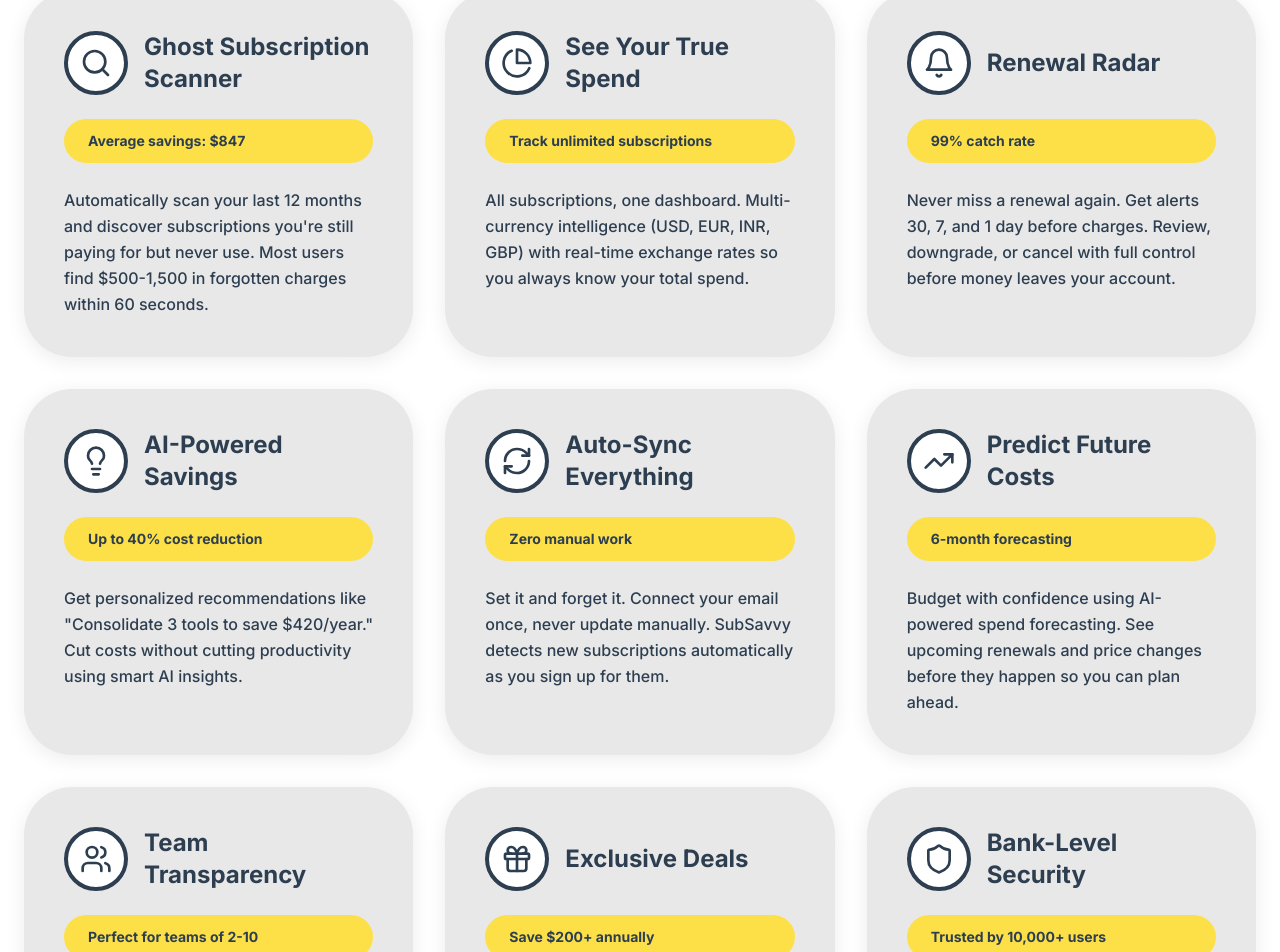
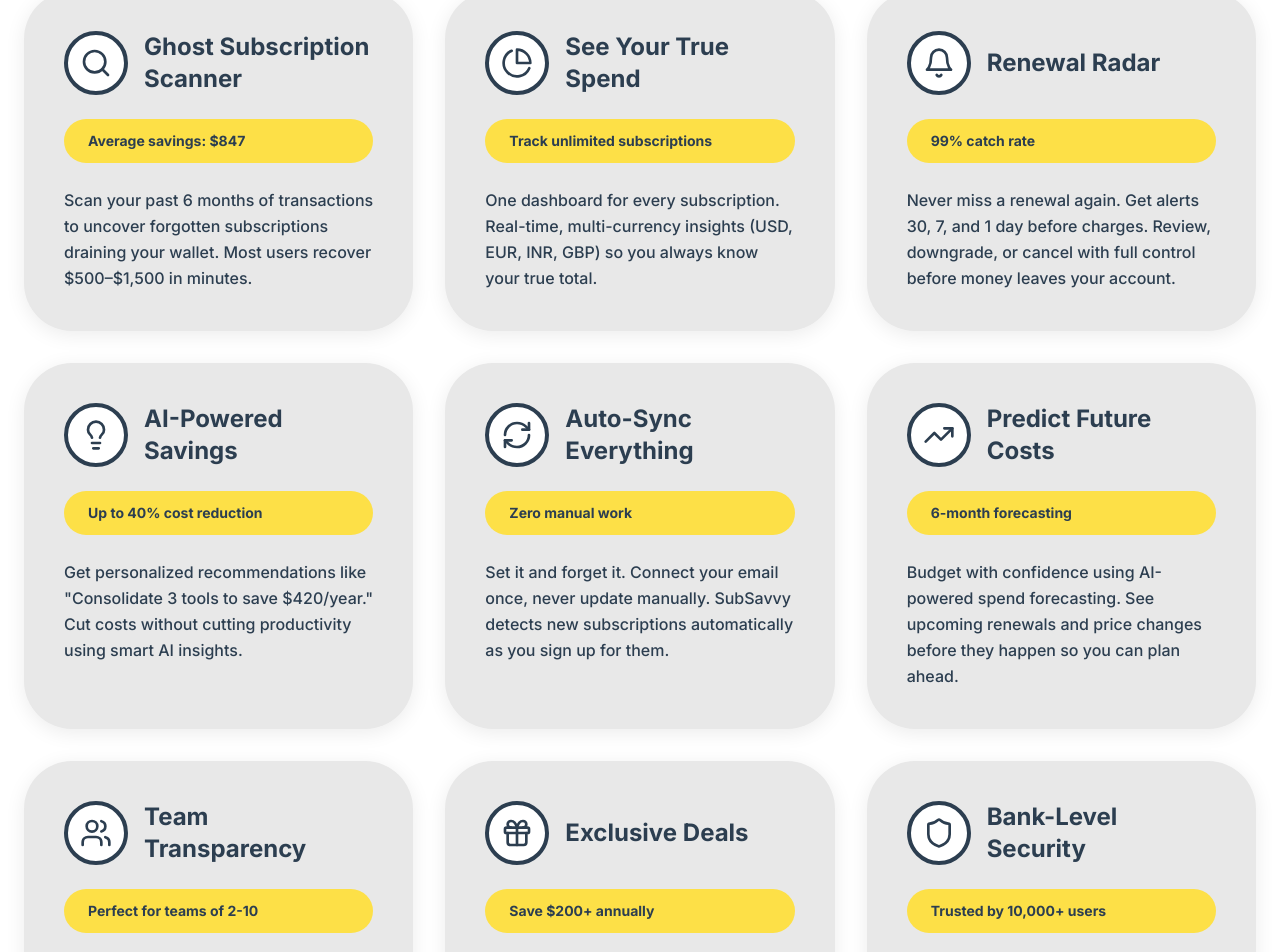
Before and after one commit to SahuDilip1356/SubSevvy, a React (Vite) app: page / in a window 1280 px wide. Shown: the part 1193-2145 px from the top of the page. Built offline with nearby package versions, Linux system fonts and the light colour scheme; no server answers.

Commit message:
Updated Benefits.tsx

```diff
--- a/src/components/Benefits.tsx
+++ b/src/components/Benefits.tsx
@@ -16,7 +16,7 @@ const benefits = [
     icon: Search,
     title: 'Ghost Subscription Scanner',
     description:
-      "Automatically scan your last 12 months and discover subscriptions you're still paying for but never use. Most users find $500-1,500 in forgotten charges within 60 seconds.",
+      "Scan your past 6 months of transactions to uncover forgotten subscriptions draining your wallet. Most users recover $500–$1,500 in minutes.",
     stat: 'Average savings: $847',
     gradient: 'bg-gradient-teal',
   },
@@ -24,7 +24,7 @@ const benefits = [
     icon: PieChart,
     title: 'See Your True Spend',
     description:
-      'All subscriptions, one dashboard. Multi-currency intelligence (USD, EUR, INR, GBP) with real-time exchange rates so you always know your total spend.',
+      'One dashboard for every subscription. Real-time, multi-currency insights (USD, EUR, INR, GBP) so you always know your true total.',
     stat: 'Track unlimited subscriptions',
     gradient: 'bg-gradient-teal',
   },
```
